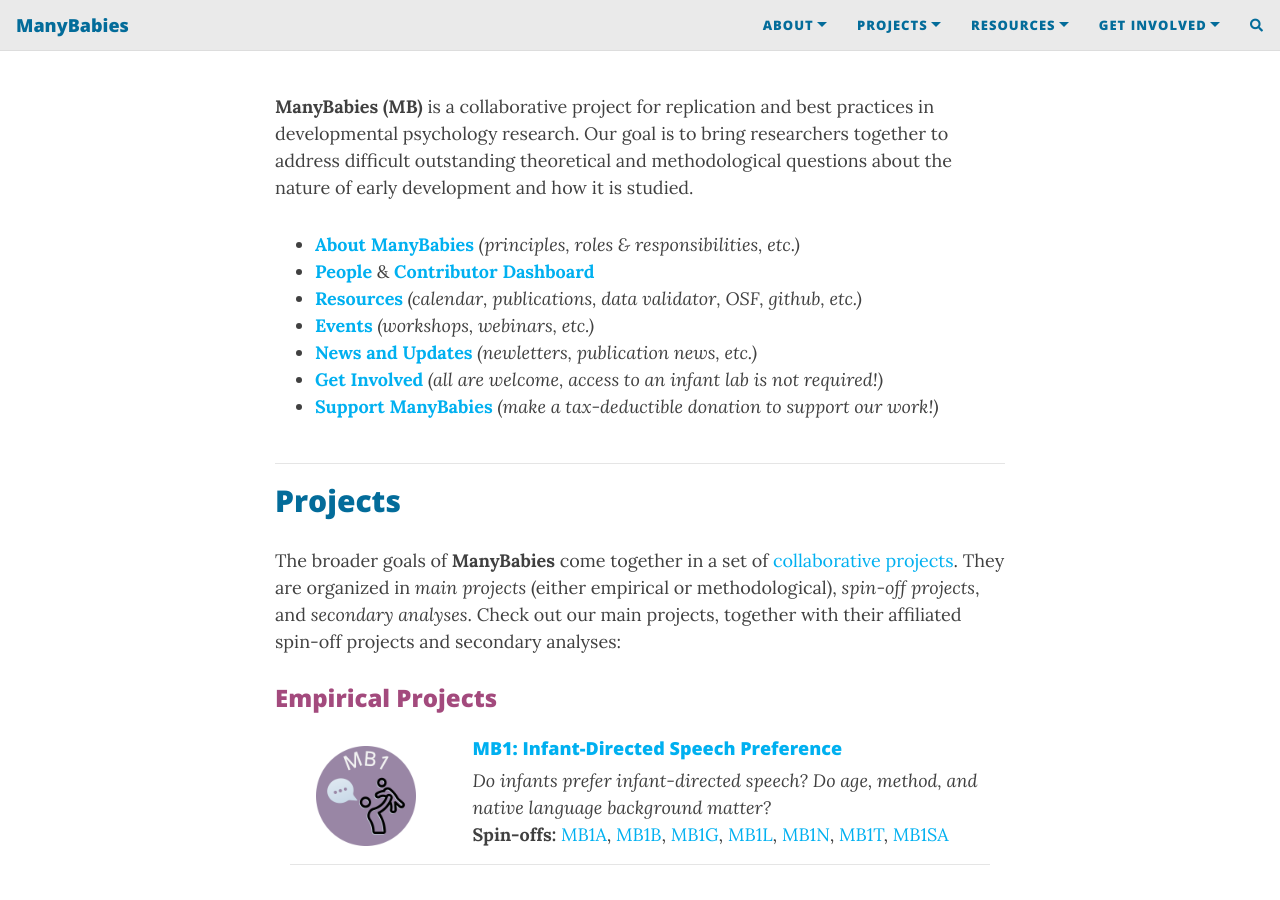
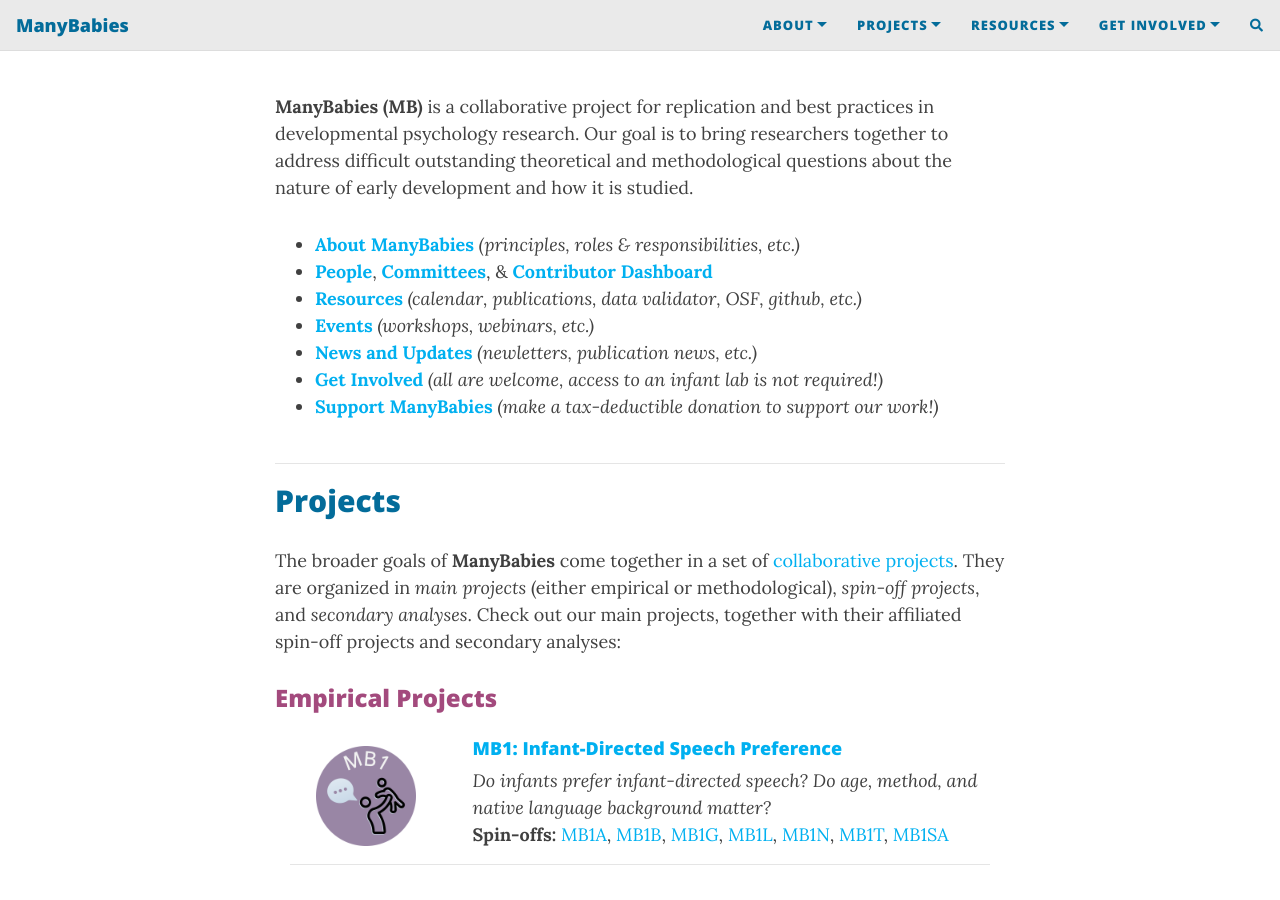
Before and after one commit to manybabies/manybabies.github.io, a Jekyll site: the page built from index.md, in a window 1280 px wide and 900 px high, scrolled down 517 px. Built offline with Jekyll 4.4.1, drawn with Linux system fonts in a browser that asks for light colours; nearby versions of some CDN libraries; comment, search, counter and statistics services are not loaded.

Commit message:
add committees page to menu

```diff
--- a/_config.yml
+++ b/_config.yml
@@ -24,6 +24,7 @@
     - Home: "index"
     - About MB: "about"
     - People: "people"
+    - Committees: "committees"
     - Events: "events"
     - News & Updates: "news"
   Projects:
--- a/index.md
+++ b/index.md
@@ -9,7 +9,7 @@
 **ManyBabies (MB)** is a collaborative project for replication and best practices in developmental psychology research. Our goal is to bring researchers together to address difficult outstanding theoretical and methodological questions about the nature of early development and how it is studied.
 
 * **[About ManyBabies]({{site.baseurl}}/about/)** *(principles, roles & responsibilities, etc.)*
-* **[People]({{site.baseurl}}/people/)** & **<a href="{{site.baseurl}}/dashboard/" target="_blank">Contributor Dashboard</a>**
+* **[People]({{site.baseurl}}/people/)**, **[Committees]({{site.baseurl}}/committees/)**, & **<a href="{{site.baseurl}}/dashboard/" target="_blank">Contributor Dashboard</a>**
 * **[Resources]({{site.baseurl}}/resources/)** *(calendar, publications, data validator, OSF, github, etc.)*
 * **[Events]({{site.baseurl}}/events/)** *(workshops, webinars, etc.)*
 * **[News and Updates]({{site.baseurl}}/news/)** *(newletters, publication news, etc.)*
```
